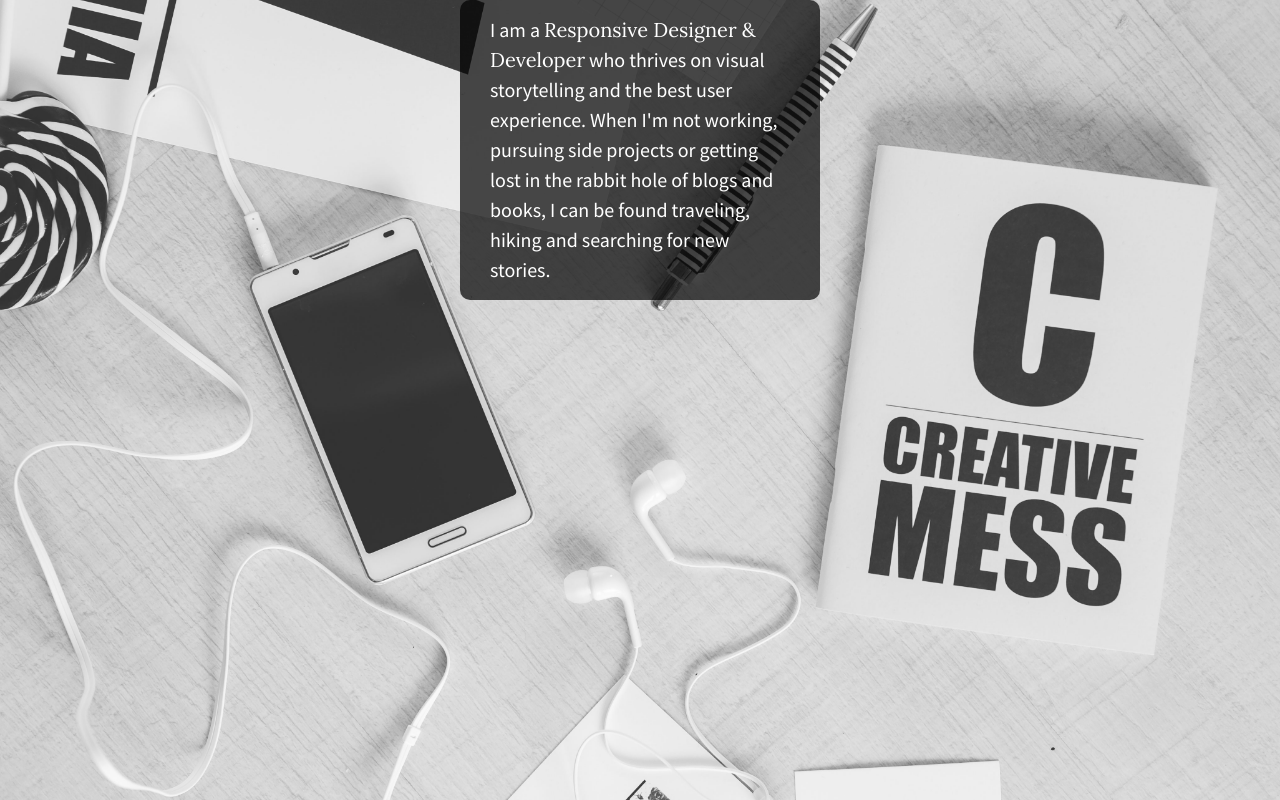
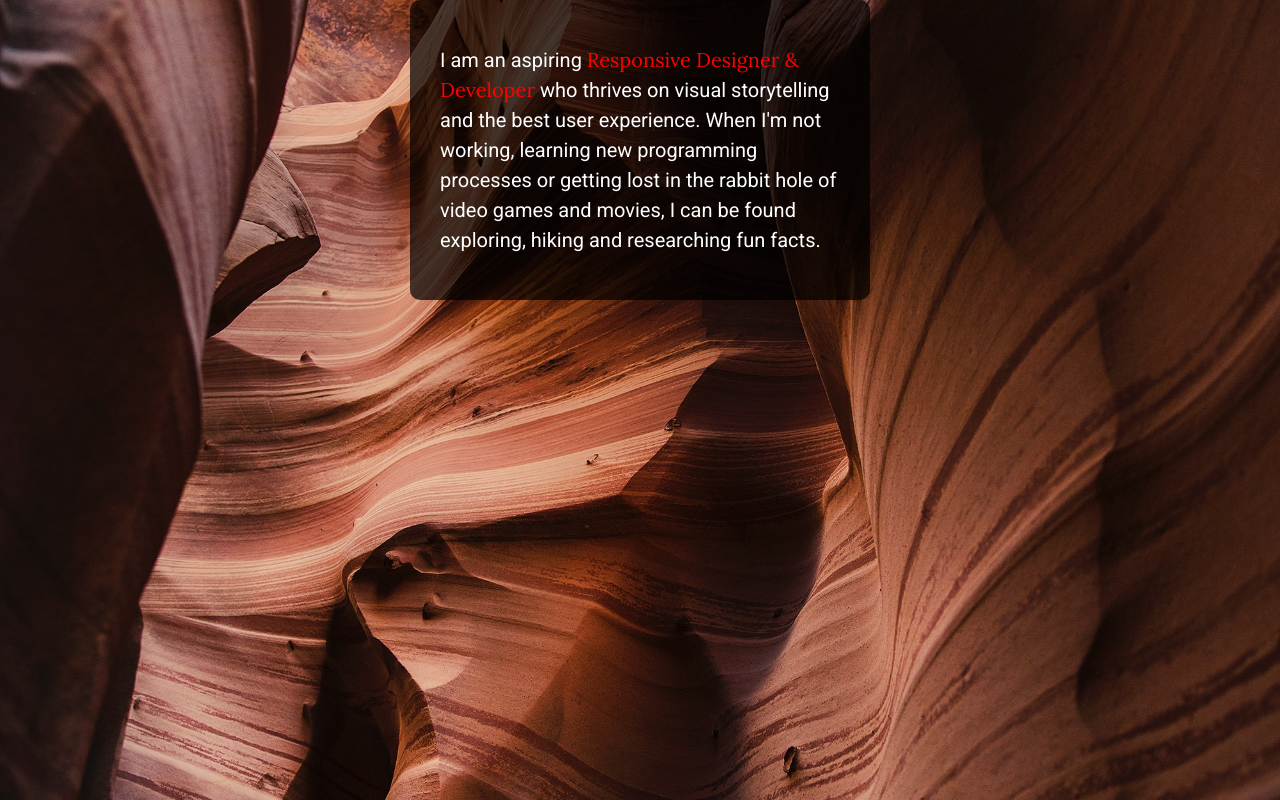
Before and after one commit to SeanBarile/centered-content-flexbox, a plain HTML site: page index.html in a window 1280 px wide. Drawn offline with nearby package versions, Linux system fonts and the light colour scheme.

Commit message:
personal touches

```diff
--- a/css/main.css
+++ b/css/main.css
@@ -97,7 +97,8 @@ textarea {
 
 /*Large Background Image*/
 html {
-    background: url(../img/bkgd2.jpg) no-repeat center center fixed;
+  /* Photo by Huper on Unsplash */
+    background: url(../img/huper-YFlx4T220fg-unsplash.jpg) no-repeat center center fixed;
     background-size: cover;
     height: 100%;
    /* set height to 100% - these are important for allowing content to vertically align */
@@ -126,18 +127,19 @@ body {
     background: #222;
     background:rgba(0,0,0,0.7);
     color: #fff;
-    font-family: 'Source Sans Pro', sans-serif;
+    font-family: 'Roboto', sans-serif;;
     font-weight: 300;
     font-size: 1.25em;
     line-height: 1.5em;
     border-radius: 10px;
     padding: 0px 30px;
-    width: 300px;
+    width: 400px;
     height: 300px;
 }
 
 #content p span {
     font-family: 'Lora', sans-serif;
+    color: red;
 }
 
 
--- a/index.html
+++ b/index.html
@@ -14,6 +14,7 @@
         <link rel="stylesheet" href="css/main.css">
         <script src="js/vendor/modernizr-2.8.3.min.js"></script>
         <link href="https://fonts.googleapis.com/css?family=Lora|Source+Sans+Pro:400,700" rel="stylesheet">
+        <link href="https://fonts.googleapis.com/css?family=Roboto&display=swap" rel="stylesheet">
     </head>
     <body>
         <!--[if lt IE 8]>
@@ -24,7 +25,7 @@
 
         <section class="wrapper">
             <div id="content">
-                <p>I am a <span>Responsive Designer & Developer</span> who thrives on visual storytelling and the best user experience. When I'm not working, pursuing side projects or getting lost in the rabbit hole of blogs and books, I can be found traveling, hiking and searching for new stories.</p>
+                <p>I am an aspiring <span>Responsive Designer & Developer</span> who thrives on visual storytelling and the best user experience. When I'm not working, learning new programming processes or getting lost in the rabbit hole of video games and movies, I can be found exploring, hiking and researching fun facts.</p>
             </div>
         </section>
 
```
Also changed, not shown: img/huper-YFlx4T220fg-unsplash.jpg (added).
